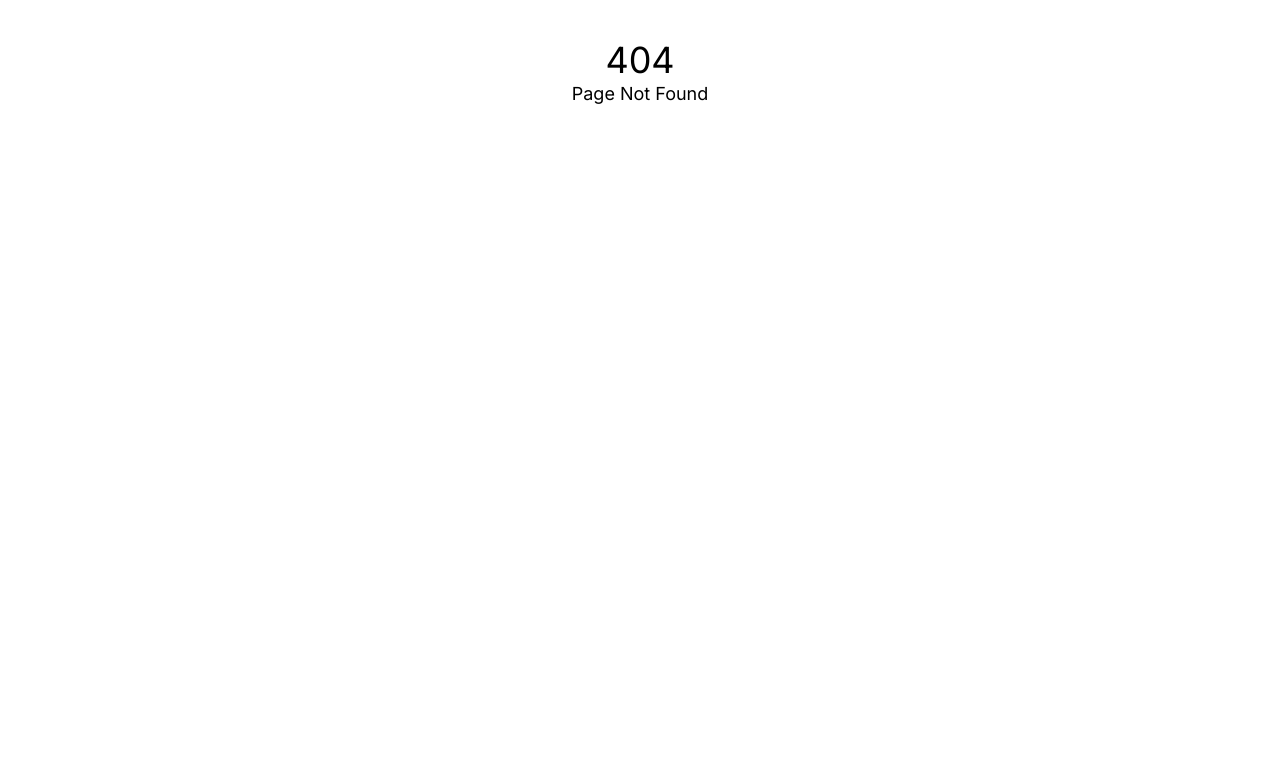
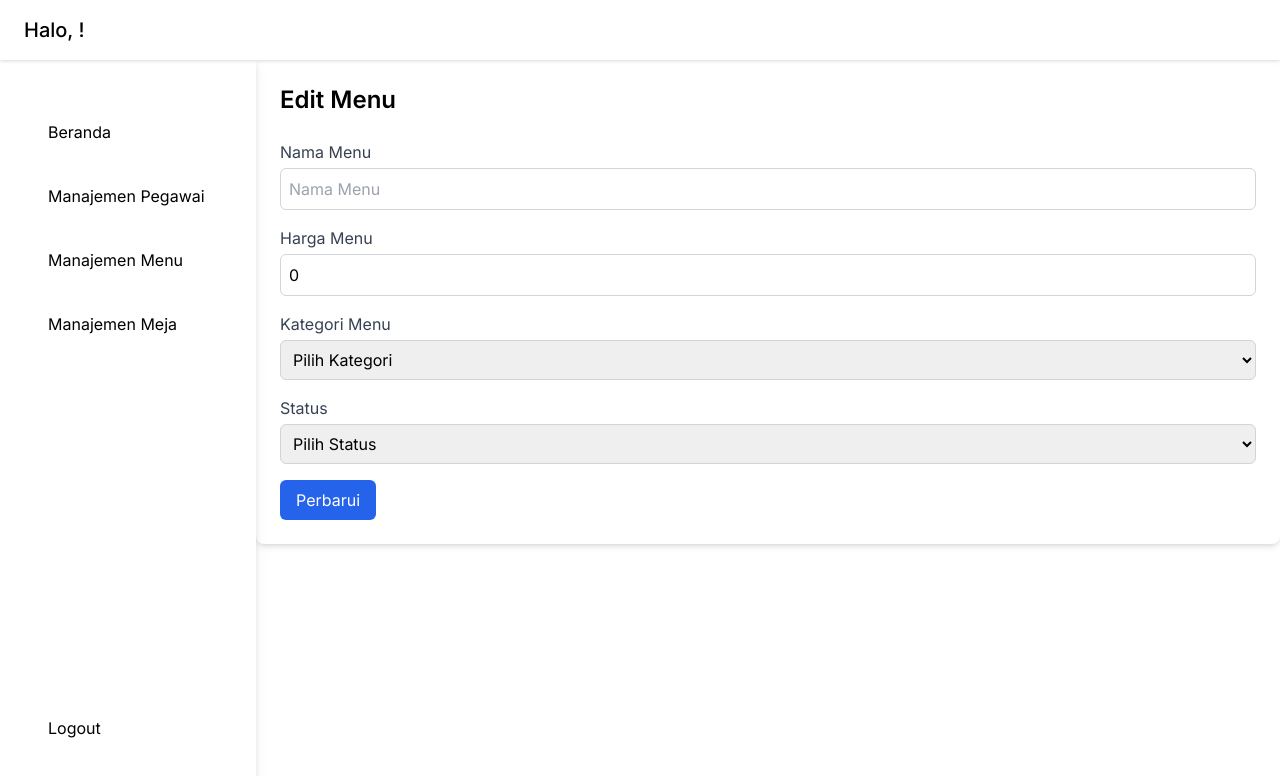
Before and after one commit to sgh-28/TUBES_RPL, a React (Vite) app in the folder frontend/crm-app/: page /admin/menu/edit/1 in a window 1280 px wide. Before the commit this address had no page. Shown: the top 776 px of the page. Built offline with nearby package versions, Linux system fonts and the light colour scheme; no server answers; sample sign-in values are in the browser's storage.

Commit message:
add backend for menu and pegawai

```diff
--- a/frontend/crm-app/src/App.jsx
+++ b/frontend/crm-app/src/App.jsx
@@ -1,4 +1,3 @@
-// App.jsx
 import React from 'react';
 import { BrowserRouter as Router, Routes, Route } from 'react-router-dom';
 import Home from './pages/home/Home';
@@ -12,16 +11,6 @@ import MenuAdmin from './pages/admin/MenuAdmin';
 import Error from './error';
 import ProtectedRoute from './components/ProtectedRoute';
 import TambahPegawai from './pages/admin/TambahPegawai';
-// import Appetizer from './pages/pelayan/Appetizer';
-// import MainCourse from './pages/pelayan/MainCourse';
-// import Dessert from './pages/pelayan/Dessert';
-// import Drink from './pages/pelayan/Drink';
-// import Sidedish from './pages/pelayan/Sidedish';
-// import AppetizerAdmin from './pages/admin/AppetizerAdmin';
-// import MaincourseAdmin from './pages/admin/MaincourseAdmin';
-// import DessertAdmin from './pages/admin/DessertAdmin';
-// import DrinkAdmin from './pages/admin/DrinkAdmin';
-// import SidedishAdmin from './pages/admin/SidedishAdmin';
 import Pembayaran from './pages/kasir/Pembayaran';
 import TambahMenu from './pages/admin/TambahMenu';
 import TambahMeja from './pages/admin/TambahMeja';
@@ -47,31 +36,6 @@ const App = () => {
           exact
           element={<ProtectedRoute allowedRoles={['pelayan']} element={<MenuPelayan />} />}
         />
-        {/* <Route
-          path='/pelayan/appetizer'
-          exact
-          element={<ProtectedRoute allowedRoles={['pelayan']} element={<Appetizer />} />}
-        />
-        <Route
-          path='/pelayan/main-course'
-          exact
-          element={<ProtectedRoute allowedRoles={['pelayan']} element={<MainCourse />} />}
-        />
-        <Route
-          path='/pelayan/dessert'
-          exact
-          element={<ProtectedRoute allowedRoles={['pelayan']} element={<Dessert />} />}
-        />
-         <Route
-          path='/pelayan/drink'
-          exact
-          element={<ProtectedRoute allowedRoles={['pelayan']} element={<Drink />} />}
-        />
-         <Route
-          path='/pelayan/side-dish'
-          exact
-          element={<ProtectedRoute allowedRoles={['pelayan']} element={<Sidedish />} />}
-        /> */}
 
         <Route
           path='/admin/'
@@ -79,86 +43,40 @@ const App = () => {
           element={<ProtectedRoute allowedRoles={['admin']} element={<HomeAdmin />} />}
         />
         <Route
-          path='/admin/karyawan'
+          path='/admin/karyawan/'
           exact
           element={<ProtectedRoute allowedRoles={['admin']} element={<KaryawanAdmin />} />}
         />
-        {/* <Route
+        <Route
           path='/admin/karyawan/add'
           exact
           element={<ProtectedRoute allowedRoles={['admin']} element={<TambahPegawai />} />}
-        /> */}
-        <Route
-        path='/admin/karyawan/add'
-        exact
-        element={<ProtectedRoute allowedRoles={['admin']}
-        element={<TambahPegawai />} />}
         />
         <Route
           path='/admin/menu'
           exact
           element={<ProtectedRoute allowedRoles={['admin']} element={<MenuAdmin />} />}
         />
-
         <Route
           path='/admin/menu/add'
           exact
-          element={<ProtectedRoute allowedRoles={['admin']} element={<TambahMenu/>} />}
-        />
-        {/* <Route
-          path='/admin/menu/utama'
-          exact
-          element={<ProtectedRoute allowedRoles={['admin']} element={<AppetizerAdmin />} />}
+          element={<ProtectedRoute allowedRoles={['admin']} element={<TambahMenu />} />}
         />
         <Route
-          path='/admin/menu/cemilan'
+          path='/admin/menu/edit/:id'
           exact
-          element={<ProtectedRoute allowedRoles={['admin']} element={<AppetizerAdmin />} />}
+          element={<ProtectedRoute allowedRoles={['admin']} element={<TambahMenu />} />}
         />
-        <Route
-          path='/admin/menu/minuman'
-          exact
-          element={<ProtectedRoute allowedRoles={['admin']} element={<AppetizerAdmin />} />}
-        /> */}
-        {/* <Route
-          path='/admin/menu/appetizer'
-          exact
-          element={<ProtectedRoute allowedRoles={['admin']} element={<AppetizerAdmin />} />}
-        />
-        <Route
-          path='/admin/menu/main-course'
-          exact
-          element={<ProtectedRoute allowedRoles={['admin']} element={<MaincourseAdmin />} />}
-        />
-        <Route
-          path='/admin/menu/dessert'
-          exact
-          element={<ProtectedRoute allowedRoles={['admin']} element={<DessertAdmin />} />}
-        />
-        <Route
-          path='/admin/menu/drink'
-          exact
-          element={<ProtectedRoute allowedRoles={['admin']} element={<DrinkAdmin />} />}
-        />
-        <Route
-          path='/admin/menu/side-dish'
-          exact
-          element={<ProtectedRoute allowedRoles={['admin']} element={<SidedishAdmin />} />}
-        /> */}
         <Route
           path='/admin/meja'
           exact
           element={<ProtectedRoute allowedRoles={['admin']} element={<MejaAdmin />} />}
         />
-
         <Route
           path='/admin/meja/add'
           exact
           element={<ProtectedRoute allowedRoles={['admin']} element={<TambahMeja />} />}
         />
-
-
-
 
         <Route
           path='/kasir/'
--- a/frontend/crm-app/src/components/AddingMenu.jsx
+++ b/frontend/crm-app/src/components/AddingMenu.jsx
@@ -1,29 +1,53 @@
-import React, { useState } from 'react';
+import React, { useState, useEffect } from 'react';
+import { useNavigate, useParams } from 'react-router-dom';
 
 const AddingMenu = () => {
   const [formDataMenu, setFormDataMenu] = useState({
     nama_menu: '',
     harga_menu: 0,
     jenis_menu: '',
-        status:''
+    status: '',
   });
+  const { id } = useParams(); // Get id from route params
+  const navigate = useNavigate();
+
+  useEffect(() => {
+    if (id) {
+      fetch(`http://localhost:3000/api/menu/${id}`)
+        .then((response) => response.json())
+        .then((data) => {
+          setFormDataMenu({
+            nama_menu: data.nama_menu,
+            harga_menu: data.harga_menu,
+            jenis_menu: data.jenis_menu,
+            status: data.status,
+          });
+        })
+        .catch((error) => {
+          console.error('Failed to fetch menu data', error);
+        });
+    }
+  }, [id]);
 
   const handleChange = (e) => {
     const { name, value } = e.target;
-        setFormDataMenu(prevState => ({
+    setFormDataMenu((prevState) => ({
       ...prevState,
       [name]: name === 'harga_menu' ? Number(value) : value,
     }));
   };
 
-
   const handleSubmit = async (e) => {
     e.preventDefault();
 
     try {
+      const method = id ? 'PUT' : 'POST';
+      const url = id
+        ? `http://localhost:3000/api/menu/${id}`
+        : 'http://localhost:3000/api/menu';
 
-          const response = await fetch('http://localhost:3000/api/menu', {
-            method: 'POST',
+      const response = await fetch(url, {
+        method,
         headers: {
           'Content-Type': 'application/json',
         },
@@ -36,7 +60,8 @@ const AddingMenu = () => {
       }
 
       const data = await response.json();
-          alert('Menu berhasil ditambahkan');
+      alert(id ? 'Menu berhasil diperbarui' : 'Menu berhasil ditambahkan');
+      navigate('/admin/menu');
     } catch (error) {
       alert('Terjadi kesalahan:', error.message);
     }
@@ -44,7 +69,9 @@ const AddingMenu = () => {
 
   return (
     <div className="p-6 bg-white rounded-lg shadow-md">
-      <h2 className="text-2xl font-semibold mb-6">Tambah Menu</h2>
+      <h2 className="text-2xl font-semibold mb-6">
+        {id ? 'Edit Menu' : 'Tambah Menu'}
+      </h2>
       <form onSubmit={handleSubmit} className="space-y-4">
         <div className='flex flex-col'>
           <label className="mb-1 text-gray-700" htmlFor='nama'>Nama Menu</label>
@@ -66,7 +93,6 @@ const AddingMenu = () => {
           value={formDataMenu.harga_menu}
           onChange={handleChange}
           className='border border-gray-300 rounded-md p-2'/>
-
         </div>
 
         <div className='flex flex-col'>
@@ -75,34 +101,35 @@ const AddingMenu = () => {
             name="jenis_menu"
             value={formDataMenu.jenis_menu}
             onChange={handleChange}
-            className="border border-gray-300 rounded-md p-2"
-          >
-            <option value="">Pilih Jenis Menu</option>
-            <option value="Makanan utama">Makanan Utama</option>
-            <option value="Cemilan">Cemilan</option>
-            <option value="Minuman">Minuman</option>
+            className='border border-gray-300 rounded-md p-2'>
+            <option value="">Pilih Kategori</option>
+            <option value="makanan">Makanan</option>
+            <option value="minuman">Minuman</option>
           </select>
         </div>
 
         <div className='flex flex-col'>
-          <label className="mb-1 text-gray-700" htmlFor='status'>Status Menu</label>
+          <label className="mb-1 text-gray-700" htmlFor='status'>Status</label>
           <select
             name="status"
             value={formDataMenu.status}
             onChange={handleChange}
-            className="border border-gray-300 rounded-md p-2"
-          >
-            <option value="">Pilih Status Menu</option>
+            className='border border-gray-300 rounded-md p-2'>
+            <option value="">Pilih Status</option>
             <option value="Tersedia">Tersedia</option>
             <option value="Kosong">Kosong</option>
           </select>
         </div>
-        <button type="submit" className="bg-teal-600 text-white px-4 py-2 rounded-md">
-          Tambah Menu
+
+        <button
+          type="submit"
+          className="bg-blue-600 text-white px-4 py-2 rounded-md"
+        >
+          {id ? 'Perbarui' : 'Tambah'}
         </button>
       </form>
     </div>
-  )
-}
+  );
+};
 
-export default AddingMenu
+export default AddingMenu;
--- a/frontend/crm-app/src/components/cardMenu.jsx
+++ b/frontend/crm-app/src/components/cardMenu.jsx
@@ -1,11 +1,12 @@
 import React, { useEffect, useState } from "react";
-import { Link, useLocation } from "react-router-dom";
+import { Link, useLocation, useNavigate } from "react-router-dom";
 
 function CardMenu({ activeCategory, orderList, setOrderList }) {
   const [menu, setMenu] = useState([]);
   const [quantity, setQuantity] = useState({});
   const [availability, setAvailability] = useState({});
   const location = useLocation();
+  const navigate = useNavigate();
 
   const getMenu = async () => {
     try {
@@ -65,6 +66,22 @@ function CardMenu({ activeCategory, orderList, setOrderList }) {
     }
   };
 
+  const handleDelete = async (id_menu) => {
+    try {
+      const response = await fetch(`http://localhost:3000/api/menu/${id_menu}`, {
+        method: 'DELETE',
+      });
+
+      if (response.ok) {
+        setMenu((prevMenu) => prevMenu.filter((item) => item.id_menu !== id_menu));
+      } else {
+        console.error('Failed to delete menu item', error);
+      }
+    } catch (error) {
+      console.error('Failed to delete menu item', error);
+    }
+  };
+
   const isAdmin = location.pathname.startsWith("/admin");
   const isChef = location.pathname.startsWith("/koki");
 
@@ -86,7 +103,8 @@ function CardMenu({ activeCategory, orderList, setOrderList }) {
                 >
                   Edit
                 </Link>
-                <button className="bg-red-400 hover:bg-red-500 px-6 py-1 text-center rounded-md transition-all duration-300">
+                <button className="bg-red-400 hover:bg-red-500 px-6 py-1 text-center rounded-md transition-all duration-300"
+                onClick={() => handleDelete(item.id_menu)}>
                   Hapus
                 </button>
               </>
--- a/frontend/crm-app/src/components/cardPegawai.jsx
+++ b/frontend/crm-app/src/components/cardPegawai.jsx
@@ -16,7 +16,7 @@ function CardPegawai() {
     },[]);
 
   return (
-    <div className='flex flex-col w-full h-auto'>
+    <div className='flex flex-col w-full h-96 overflow-y-scroll '>
         {pegawai.map((item, index)=>
             <div className='flex justify-between border bg-white p-3' key={index}>
                 <div className='flex flex-col px-4'>
```
Also changed, not shown: 1 other file (tests, documents, lock files or other folders). Lines whose indentation alone changed are shown as unchanged.
